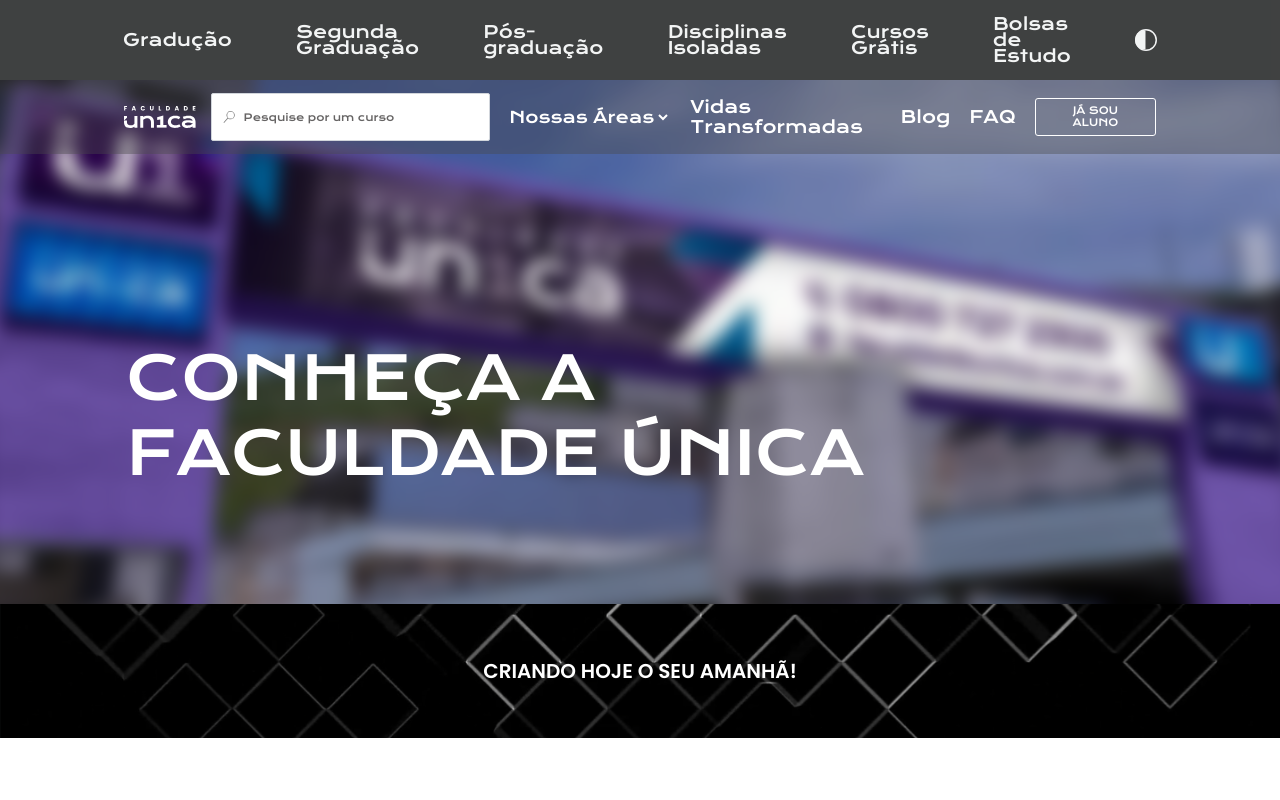
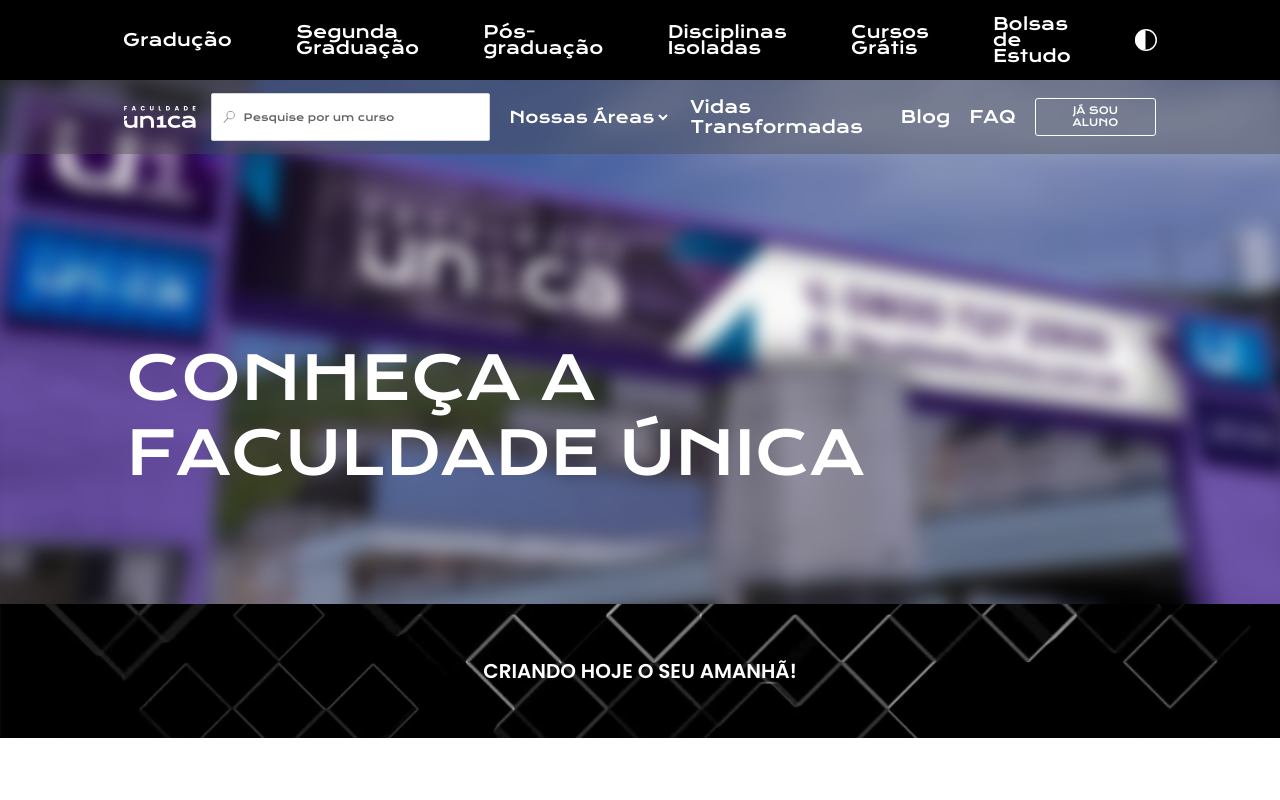
Before and after one commit to moraisale/teste-tecnico-unica, a Next.js app: page / in a window 1280 px wide. Shown: the top 800 px of the page. Built offline with nearby package versions, Linux system fonts and the light colour scheme; no server answers.

Commit message:
fix: header color

```diff
--- a/src/components/Header/Header.tsx
+++ b/src/components/Header/Header.tsx
@@ -18,7 +18,7 @@
 
   return (
     <div className="hidden lg:flex flex-col">
-      <div className=" bg-black flex opacity-70 justify-between py-10 px-[123px] items-center h-[35px]">
+      <div className="bg-black flex justify-between py-10 px-[123px] items-center h-[35px]">
         {menuHeader.map((item, index) => (
           <Link
             className="text-white font-normal lg:text-xs xl:text-[17px] leading-5 max-w-min"
```
